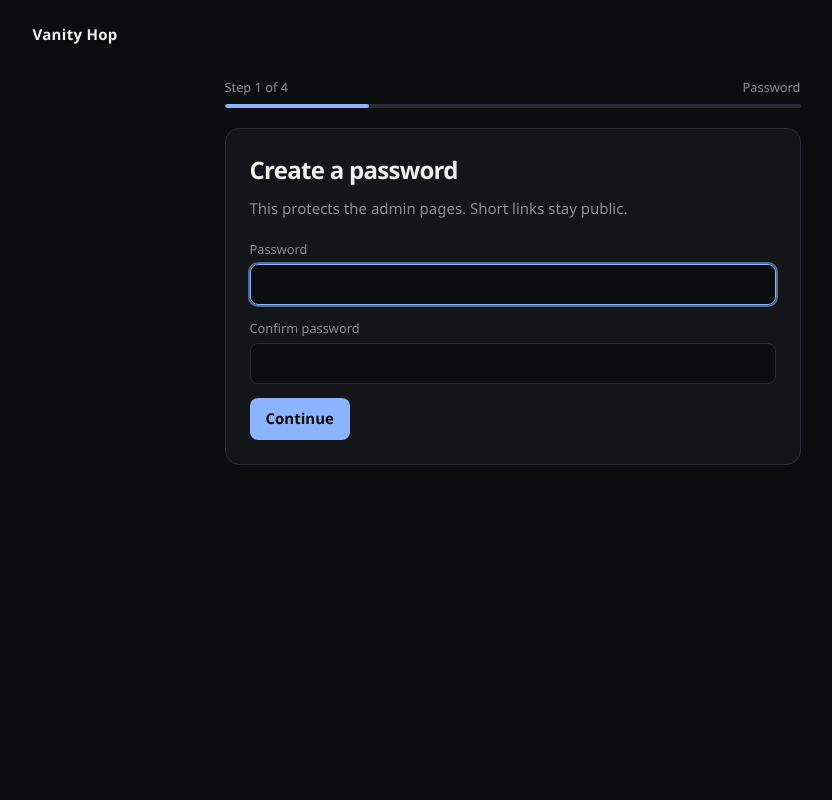
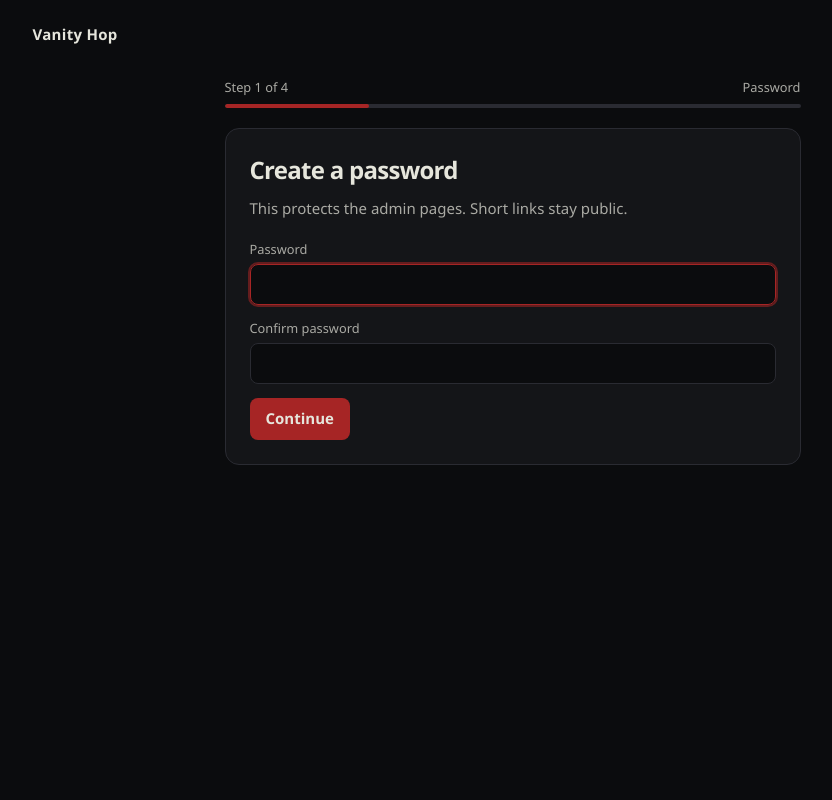
Before and after one commit to tyesamson/vanity-hop, a FastAPI app: page /setup/password in a window 1280 px wide. Shown: the whole page, without its empty margins (120-952 px from the left). Run offline with FastAPI, Linux system fonts and the light colour scheme; data comes from the database, SQL or seed files in the repository.

Commit message:
Set default text, muted, button, and accent colours.
These are the new out-of-the-box branding values.

Co-authored-by: Cursor <cursoragent@cursor.com>

```diff
--- a/app/branding.py
+++ b/app/branding.py
@@ -13,11 +13,11 @@ DEFAULT_BRANDING: dict[str, Any] = {
     "name": "Vanity Hop",
     "bg": "#0b0c0e",
     "surface": "#141518",
-    "ink": "#f2f2f0",
-    "muted": "#8b8d93",
+    "ink": "#e6e6dc",
+    "muted": "#aaaaa4",
     "line": "#2a2b32",
-    "accent": "#8ab4ff",
-    "button_text": "#0b0c0e",
+    "accent": "#a62525",
+    "button_text": "#e6e6dc",
     "background_opacity": "0.28",
     "logo": "",
     "favicon": "",
--- a/app/static/style.css
+++ b/app/static/style.css
@@ -1,11 +1,11 @@
 :root {
   --bg: #0b0c0e;
   --surface: #141518;
-  --ink: #f2f2f0;
-  --muted: #8b8d93;
+  --ink: #e6e6dc;
+  --muted: #aaaaa4;
   --line: #2a2b32;
-  --accent: #8ab4ff;
-  --button-text: #0b0c0e;
+  --accent: #a62525;
+  --button-text: #e6e6dc;
   --error: #ff8b7b;
   --ok: #8ee0b1;
   --bg-image-opacity: 0.28;
```
